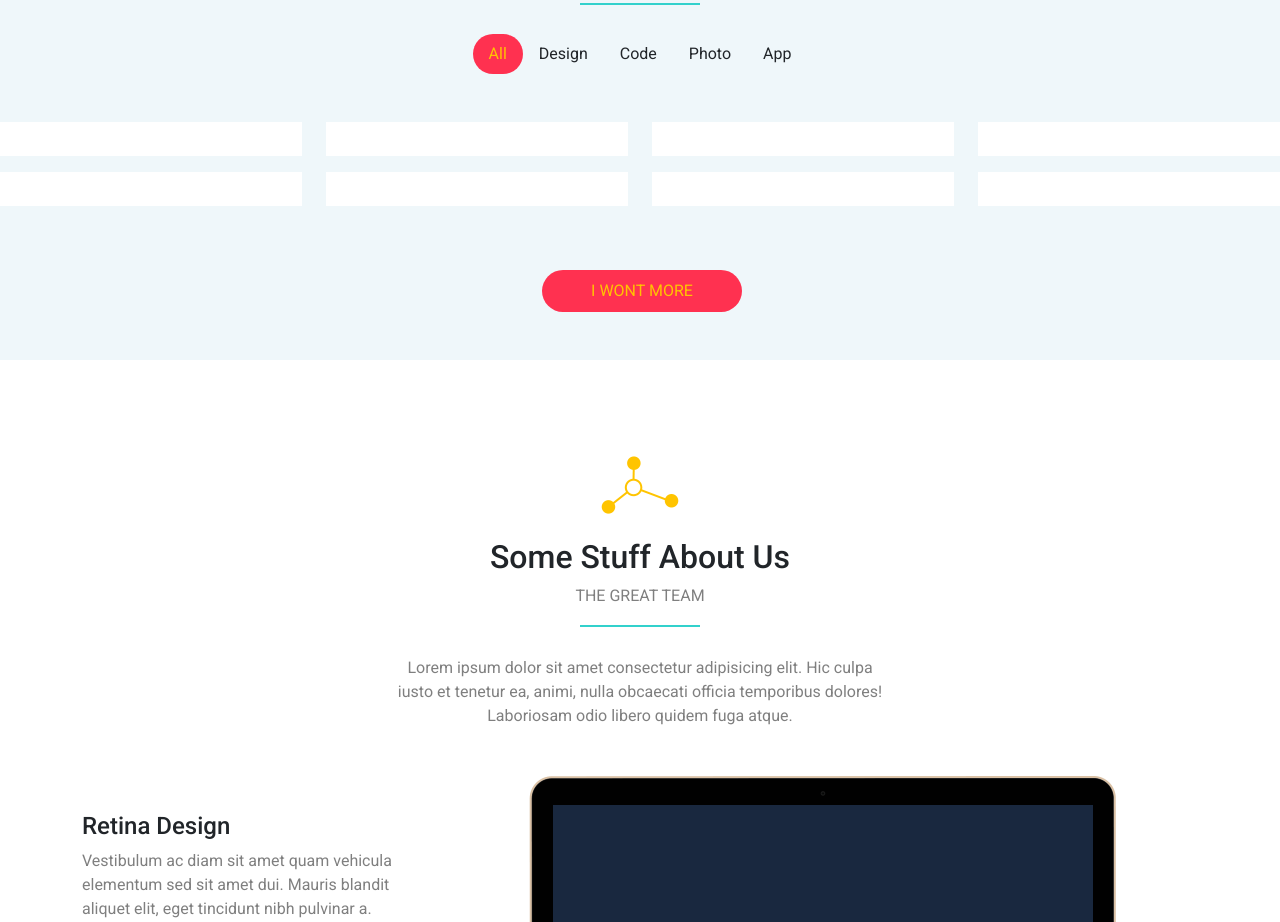
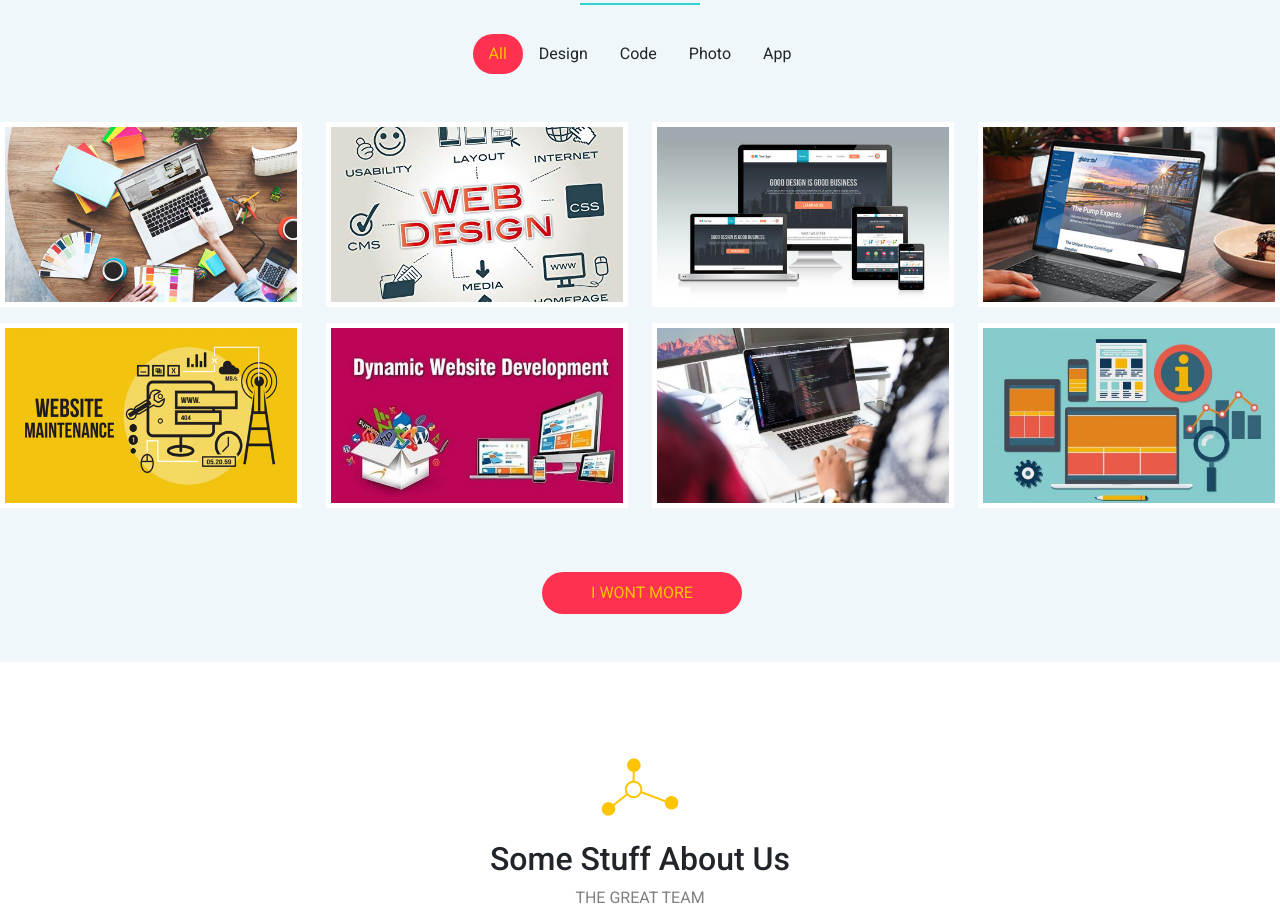
Before and after one commit to perfct-medo/the-ferist-design-with-botstrab, a plain HTML site: page index.html in a window 1280 px wide. Shown: the part 1860-2782 px from the top of the page. Drawn offline with Linux system fonts and the light colour scheme; the site is published under a folder, as on GitHub Pages, so addresses that start at the root find nothing.

Commit message:
Update index.html

```diff
--- a/index.html
+++ b/index.html
@@ -129,42 +129,42 @@
                 <div class="row">
                     <div class="col-sm-6 col-md-4 col-lg-3">
                         <div class="box mb-3 bg-white" data-work="app">
-                            <img src="/imgs/work-01.jpg" alt="" class="img-fluid" />
+                            <img src="imgs/work-01.jpg" alt="" class="img-fluid" />
                         </div>
                     </div>
                     <div class="col-sm-6 col-md-4 col-lg-3">
                         <div class="box mb-3 bg-white" data-work="app">
-                            <img src="/imgs/work-02.jpg" alt="" class="img-fluid" />
+                            <img src="imgs/work-02.jpg" alt="" class="img-fluid" />
                         </div>
                     </div>
                     <div class="col-sm-6 col-md-4 col-lg-3">
                         <div class="box mb-3 bg-white" data-work="app">
-                            <img src="/imgs/work-03.jpg" alt="" class="img-fluid" />
+                            <img src="imgs/work-03.jpg" alt="" class="img-fluid" />
                         </div>
                     </div>
                     <div class="col-sm-6 col-md-4 col-lg-3">
                         <div class="box mb-3 bg-white" data-work="app">
-                            <img src="/imgs/work-04.jpg" alt="" class="img-fluid" />
+                            <img src="imgs/work-04.jpg" alt="" class="img-fluid" />
                         </div>
                     </div>
                     <div class="col-sm-6 col-md-4 col-lg-3">
                         <div class="box mb-3 bg-white" data-work="app">
-                            <img src="/imgs/work-05.jpg" alt="" class="img-fluid" />
+                            <img src="imgs/work-05.jpg" alt="" class="img-fluid" />
                         </div>
                     </div>
                     <div class="col-sm-6 col-md-4 col-lg-3">
                         <div class="box mb-3 bg-white" data-work="app">
-                            <img src="/imgs/work-06.jpg" alt="" class="img-fluid" />
+                            <img src="imgs/work-06.jpg" alt="" class="img-fluid" />
                         </div>
                     </div>
                     <div class="col-sm-6 col-md-4 col-lg-3">
                         <div class="box mb-3 bg-white" data-work="app">
-                            <img src="/imgs/work-07.jpg" alt="" class="img-fluid" />
+                            <img src="imgs/work-07.jpg" alt="" class="img-fluid" />
                         </div>
                     </div>
                     <div class="col-sm-6 col-md-4 col-lg-3">
                         <div class="box mb-3 bg-white" data-work="app">
-                            <img src="/imgs/work-08.jpg" alt="" class="img-fluid" />
+                            <img src="imgs/work-08.jpg" alt="" class="img-fluid" />
                         </div>
                     </div>
                 </div>
```
